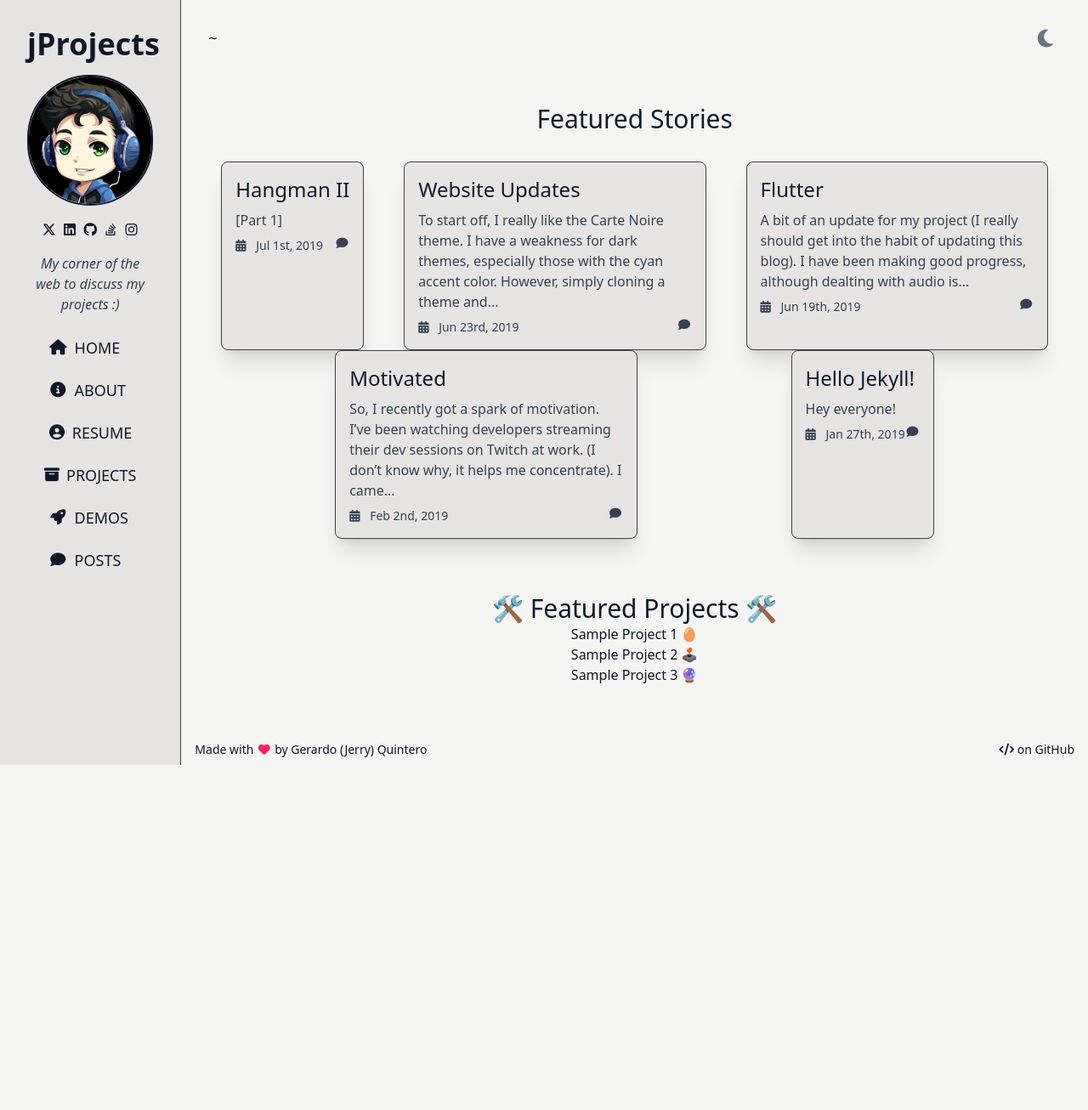
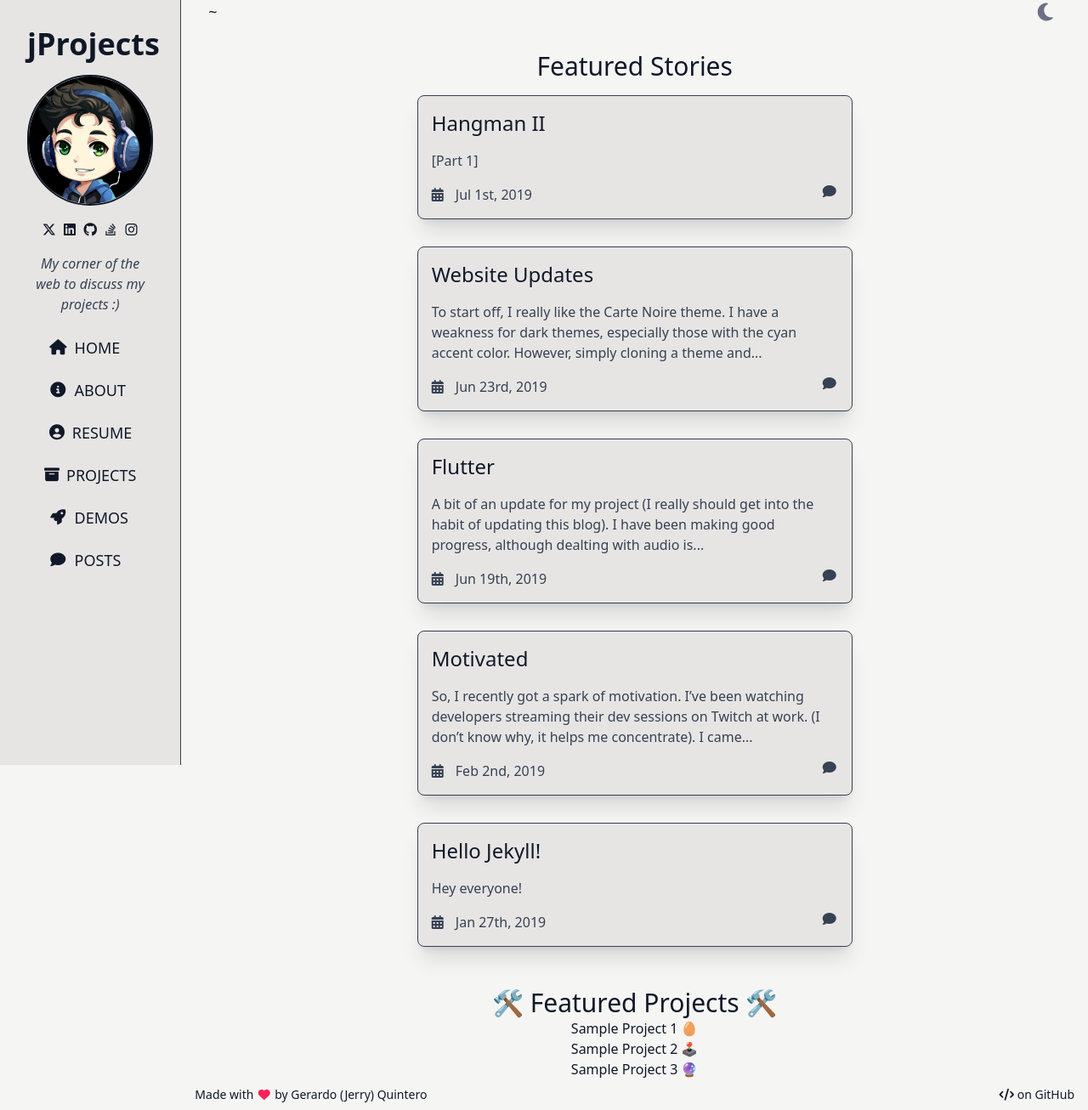
Before and after one commit to jerryq27/jerryq27.github.io, a Jekyll site: the page built from index.html, in a window 1280 px wide. Shown: the whole page at 85% size. Built offline with Jekyll 4.4.1, drawn with Linux system fonts in a browser that asks for light colours; nearby versions of some CDN libraries; before the commit the page ends 900 px from its top, so only the background shows below that.

Commit message:
Fixed layout of the featured posts in the home page.

```diff
--- a/_data/colors.yml
+++ b/_data/colors.yml
@@ -16,6 +16,7 @@ background-secondary-with-hover: >-
   hover:bg-stone-300
   dark:bg-stone-900
   dark:hover:bg-stone-800
+  cursor-pointer
   transition
   duration-300
   delay-100
--- a/_includes/featured-post.html
+++ b/_includes/featured-post.html
@@ -1,10 +1,15 @@
 {% assign theme = site.data.colors %}
 
-<a class="{{ theme.background-secondary-with-hover }} p-4 max-w-1/3 border rounded-lg border-zinc-700 shadow-xl text-left cursor-pointer" href="{{ include.url }}">
-  <h2 class="{{ theme.section-header-text }} mb-2">{{ include.title }}</h2>
-  <p class="{{ theme.text-secondary }} mb-2">{{ include.excerpt | strip_html | truncatewords: 30 }}</p>
-  <div class="{{ theme.text-secondary }} {{ theme.subheader-text }} flex">
-    <span class="grow"><i class="fa-solid fa-calendar-days fa-fw pr-6"></i>{{ include.date | date_to_string: "ordinal", "US" }}</span>
-    <i class="fa-solid fa-comment fa-fw"></i>
+<a class="basis-lg" href="{{ include.url }}">
+  <div class="{{ theme.background-secondary-with-hover }} flex flex-col gap-4 h-full p-4 border rounded-lg border-gray-700 shadow-xl text-left">
+    <h2 class="{{ theme.section-header-text }}">{{ include.title }}</h2>
+    <p class="{{ theme.text-secondary }} grow">{{ include.excerpt | strip_html | truncatewords: 30 }}</p>
+    <div class="{{ theme.text-secondary }} {{ theme.subheader-texts}} flex">
+      <span class="grow">
+        <i class="fa-solid fa-calendar-days fa-fw pr-6"></i>
+        {{ include.date | date_to_string: "ordinal", "US" }}
+      </span>
+      <i class="fa-solid fa-comment fa-fw"></i>
+    </div>
   </div>
 </a>
--- a/assets/css/output.css
+++ b/assets/css/output.css
@@ -10,45 +10,27 @@
     --color-sky-500: oklch(68.5% 0.169 237.323);
     --color-rose-200: oklch(89.2% 0.058 10.001);
     --color-rose-500: oklch(64.5% 0.246 16.439);
-    --color-slate-200: oklch(92.9% 0.013 255.508);
-    --color-slate-300: oklch(86.9% 0.022 252.894);
-    --color-slate-400: oklch(70.4% 0.04 256.788);
-    --color-slate-500: oklch(55.4% 0.046 257.417);
-    --color-slate-700: oklch(37.2% 0.044 257.287);
-    --color-slate-800: oklch(27.9% 0.041 260.031);
-    --color-slate-900: oklch(20.8% 0.042 265.755);
-    --color-slate-950: oklch(12.9% 0.042 264.695);
-    --color-gray-100: oklch(96.7% 0.003 264.542);
-    --color-gray-200: oklch(92.8% 0.006 264.531);
     --color-gray-300: oklch(87.2% 0.01 258.338);
     --color-gray-400: oklch(70.7% 0.022 261.325);
     --color-gray-500: oklch(55.1% 0.027 264.364);
-    --color-gray-600: oklch(44.6% 0.03 256.802);
     --color-gray-700: oklch(37.3% 0.034 259.733);
-    --color-gray-800: oklch(27.8% 0.033 256.848);
     --color-gray-900: oklch(21% 0.034 264.665);
-    --color-gray-950: oklch(13% 0.028 261.692);
-    --color-zinc-600: oklch(44.2% 0.017 285.786);
     --color-zinc-700: oklch(37% 0.013 285.805);
-    --color-zinc-800: oklch(27.4% 0.006 286.033);
     --color-zinc-900: oklch(21% 0.006 285.885);
     --color-zinc-950: oklch(14.1% 0.005 285.823);
     --color-stone-100: oklch(97% 0.001 106.424);
     --color-stone-200: oklch(92.3% 0.003 48.717);
     --color-stone-300: oklch(86.9% 0.005 56.366);
-    --color-stone-400: oklch(70.9% 0.01 56.259);
-    --color-stone-500: oklch(55.3% 0.013 58.071);
-    --color-stone-700: oklch(37.4% 0.01 67.558);
     --color-stone-800: oklch(26.8% 0.007 34.298);
     --color-stone-900: oklch(21.6% 0.006 56.043);
     --color-stone-950: oklch(14.7% 0.004 49.25);
     --spacing: 0.25rem;
+    --container-lg: 32rem;
+    --container-xl: 36rem;
     --text-sm: 0.875rem;
     --text-sm--line-height: calc(1.25 / 0.875);
     --text-lg: 1.125rem;
     --text-lg--line-height: calc(1.75 / 1.125);
-    --text-xl: 1.25rem;
-    --text-xl--line-height: calc(1.75 / 1.25);
     --text-2xl: 1.5rem;
     --text-2xl--line-height: calc(2 / 1.5);
     --text-3xl: 1.875rem;
@@ -230,9 +212,6 @@
   .mb-4 {
     margin-bottom: calc(var(--spacing) * 4);
   }
-  .ml-auto {
-    margin-left: auto;
-  }
   .block {
     display: block;
   }
@@ -254,17 +233,8 @@
   .w-full {
     width: 100%;
   }
-  .max-w-1 {
-    max-width: calc(var(--spacing) * 1);
-  }
-  .max-w-1\/3 {
-    max-width: calc(1/3 * 100%);
-  }
   .flex-1 {
     flex: 1;
-  }
-  .flex-2 {
-    flex: 2;
   }
   .flex-3 {
     flex: 3;
@@ -280,6 +250,9 @@
   }
   .grow {
     flex-grow: 1;
+  }
+  .basis-lg {
+    flex-basis: var(--container-lg);
   }
   .border-collapse {
     border-collapse: collapse;
@@ -302,29 +275,26 @@
   .items-center {
     align-items: center;
   }
-  .justify-around {
-    justify-content: space-around;
-  }
   .justify-between {
     justify-content: space-between;
   }
   .justify-center {
     justify-content: center;
   }
-  .justify-evenly {
-    justify-content: space-evenly;
+  .gap-2 {
+    gap: calc(var(--spacing) * 2);
+  }
+  .gap-4 {
+    gap: calc(var(--spacing) * 4);
+  }
+  .gap-8 {
+    gap: calc(var(--spacing) * 8);
   }
   .gap-x-2 {
     column-gap: calc(var(--spacing) * 2);
   }
-  .place-self-end {
-    place-self: end;
-  }
   .self-end {
     align-self: flex-end;
-  }
-  .justify-self-end {
-    justify-self: flex-end;
   }
   .rounded-full {
     border-radius: calc(infinity * 1px);
@@ -344,14 +314,14 @@
     border-right-style: var(--tw-border-style);
     border-right-width: 1px;
   }
+  .border-gray-700 {
+    border-color: var(--color-gray-700);
+  }
   .border-gray-900 {
     border-color: var(--color-gray-900);
   }
   .border-rose-200 {
     border-color: var(--color-rose-200);
-  }
-  .border-rose-500 {
-    border-color: var(--color-rose-500);
   }
   .border-transparent {
     border-color: transparent;
@@ -386,32 +356,14 @@
   .py-8 {
     padding-block: calc(var(--spacing) * 8);
   }
-  .ps-2 {
-    padding-inline-start: calc(var(--spacing) * 2);
-  }
-  .pe-2 {
-    padding-inline-end: calc(var(--spacing) * 2);
-  }
-  .pr-2 {
-    padding-right: calc(var(--spacing) * 2);
-  }
-  .pr-4 {
-    padding-right: calc(var(--spacing) * 4);
-  }
   .pr-6 {
     padding-right: calc(var(--spacing) * 6);
-  }
-  .pr-8 {
-    padding-right: calc(var(--spacing) * 8);
   }
   .text-center {
     text-align: center;
   }
   .text-left {
     text-align: left;
-  }
-  .text-right {
-    text-align: right;
   }
   .text-2xl {
     font-size: var(--text-2xl);
@@ -433,16 +385,9 @@
     font-size: var(--text-sm);
     line-height: var(--tw-leading, var(--text-sm--line-height));
   }
-  .text-xl {
-    font-size: var(--text-xl);
-    line-height: var(--tw-leading, var(--text-xl--line-height));
-  }
   .font-bold {
     --tw-font-weight: var(--font-weight-bold);
     font-weight: var(--font-weight-bold);
-  }
-  .text-gray-100 {
-    color: var(--color-gray-100);
   }
   .text-gray-500 {
     color: var(--color-gray-500);
@@ -455,18 +400,6 @@
   }
   .text-rose-500 {
     color: var(--color-rose-500);
-  }
-  .text-slate-700 {
-    color: var(--color-slate-700);
-  }
-  .text-slate-900 {
-    color: var(--color-slate-900);
-  }
-  .text-stone-700 {
-    color: var(--color-stone-700);
-  }
-  .text-stone-900 {
-    color: var(--color-stone-900);
   }
   .italic {
     font-style: italic;
@@ -538,21 +471,6 @@
       border-color: var(--color-gray-400);
     }
   }
-  .dark\:bg-gray-800 {
-    &:where([data-theme=dark], [data-theme=dark] *) {
-      background-color: var(--color-gray-800);
-    }
-  }
-  .dark\:bg-gray-900 {
-    &:where([data-theme=dark], [data-theme=dark] *) {
-      background-color: var(--color-gray-900);
-    }
-  }
-  .dark\:bg-gray-950 {
-    &:where([data-theme=dark], [data-theme=dark] *) {
-      background-color: var(--color-gray-950);
-    }
-  }
   .dark\:bg-stone-900 {
     &:where([data-theme=dark], [data-theme=dark] *) {
       background-color: var(--color-stone-900);
@@ -563,26 +481,6 @@
       background-color: var(--color-stone-950);
     }
   }
-  .dark\:bg-zinc-900 {
-    &:where([data-theme=dark], [data-theme=dark] *) {
-      background-color: var(--color-zinc-900);
-    }
-  }
-  .dark\:bg-zinc-950 {
-    &:where([data-theme=dark], [data-theme=dark] *) {
-      background-color: var(--color-zinc-950);
-    }
-  }
-  .dark\:text-gray-100 {
-    &:where([data-theme=dark], [data-theme=dark] *) {
-      color: var(--color-gray-100);
-    }
-  }
-  .dark\:text-gray-200 {
-    &:where([data-theme=dark], [data-theme=dark] *) {
-      color: var(--color-gray-200);
-    }
-  }
   .dark\:text-gray-300 {
     &:where([data-theme=dark], [data-theme=dark] *) {
       color: var(--color-gray-300);
@@ -591,51 +489,6 @@
   .dark\:text-gray-400 {
     &:where([data-theme=dark], [data-theme=dark] *) {
       color: var(--color-gray-400);
-    }
-  }
-  .dark\:text-gray-500 {
-    &:where([data-theme=dark], [data-theme=dark] *) {
-      color: var(--color-gray-500);
-    }
-  }
-  .dark\:text-gray-700 {
-    &:where([data-theme=dark], [data-theme=dark] *) {
-      color: var(--color-gray-700);
-    }
-  }
-  .dark\:text-slate-200 {
-    &:where([data-theme=dark], [data-theme=dark] *) {
-      color: var(--color-slate-200);
-    }
-  }
-  .dark\:text-slate-300 {
-    &:where([data-theme=dark], [data-theme=dark] *) {
-      color: var(--color-slate-300);
-    }
-  }
-  .dark\:text-slate-400 {
-    &:where([data-theme=dark], [data-theme=dark] *) {
-      color: var(--color-slate-400);
-    }
-  }
-  .dark\:text-slate-500 {
-    &:where([data-theme=dark], [data-theme=dark] *) {
-      color: var(--color-slate-500);
-    }
-  }
-  .dark\:text-slate-700 {
-    &:where([data-theme=dark], [data-theme=dark] *) {
-      color: var(--color-slate-700);
-    }
-  }
-  .dark\:text-stone-400 {
-    &:where([data-theme=dark], [data-theme=dark] *) {
-      color: var(--color-stone-400);
-    }
-  }
-  .dark\:text-stone-500 {
-    &:where([data-theme=dark], [data-theme=dark] *) {
-      color: var(--color-stone-500);
     }
   }
   .dark\:selection\:bg-gray-400\/20 {
@@ -650,40 +503,6 @@
         background-color: color-mix(in srgb, oklch(70.7% 0.022 261.325) 20%, transparent);
         @supports (color: color-mix(in lab, red, red)) {
           background-color: color-mix(in oklab, var(--color-gray-400) 20%, transparent);
-        }
-      }
-    }
-  }
-  .dark\:selection\:bg-slate-400\/20 {
-    &:where([data-theme=dark], [data-theme=dark] *) {
-      & *::selection {
-        background-color: color-mix(in srgb, oklch(70.4% 0.04 256.788) 20%, transparent);
-        @supports (color: color-mix(in lab, red, red)) {
-          background-color: color-mix(in oklab, var(--color-slate-400) 20%, transparent);
-        }
-      }
-      &::selection {
-        background-color: color-mix(in srgb, oklch(70.4% 0.04 256.788) 20%, transparent);
-        @supports (color: color-mix(in lab, red, red)) {
-          background-color: color-mix(in oklab, var(--color-slate-400) 20%, transparent);
-        }
-      }
-    }
-  }
-  .dark\:hover\:bg-gray-700 {
-    &:where([data-theme=dark], [data-theme=dark] *) {
-      &:hover {
-        @media (hover: hover) {
-          background-color: var(--color-gray-700);
-        }
-      }
-    }
-  }
-  .dark\:hover\:bg-gray-800 {
-    &:where([data-theme=dark], [data-theme=dark] *) {
-      &:hover {
-        @media (hover: hover) {
-          background-color: var(--color-gray-800);
         }
       }
     }
--- a/index.html
+++ b/index.html
@@ -6,7 +6,7 @@ layout: default
 <div class="h-full flex flex-col">
   <div class="text-center py-8">
     <h2 class="{{ theme.page-header-text }}">Featured Stories</h2>
-    <ul class="flex flex-wrap justify-evenly py-8">
+    <div class="flex flex-wrap justify-center gap-8 p-4">
       {% for post in site.posts %}
         {% if post.is_featured %}
           {% include featured-post.html
@@ -16,7 +16,7 @@ layout: default
               date=post.date %}
         {% endif %}
       {% endfor %}
-    </ul>
+    </div>
   </div>
 
   <div class="text-center">
```
